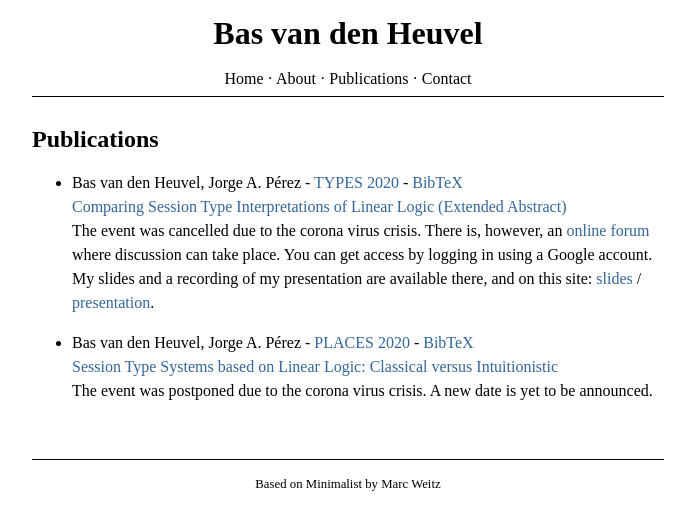
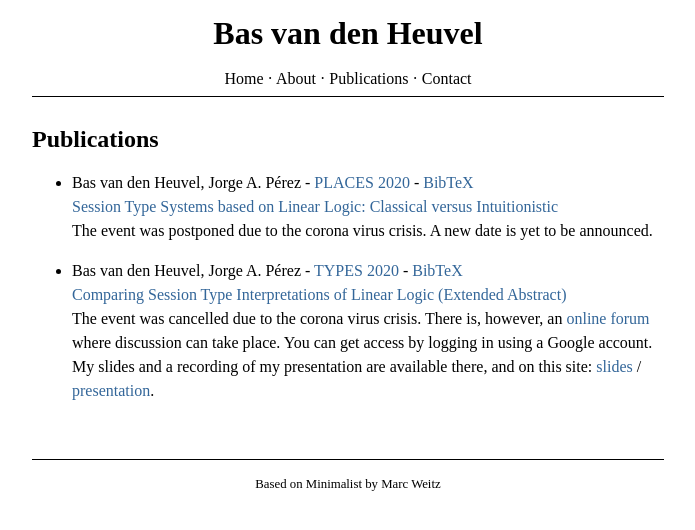
Before and after one commit to basvdheuvel/basvdheuvel.github.io, a Jekyll site: the page built from publications.md, in a window 1280 px wide. Shown: the top 530 px of the page, without its empty margins (292-987 px from the left). Built offline with Jekyll 4.4.1, drawn with Linux system fonts in a browser that asks for light colours; part of the change alters nothing that is shown.

```diff
--- a/publications.md
+++ b/publications.md
@@ -3,6 +3,14 @@ layout: default
 title: Publications
 permalink: /pubs/
 ---
+
+* Bas van den Heuvel, Jorge A. Pérez -
+  [PLACES 2020](http://places20.by.di.fc.ul.pt/) -
+  [BibTeX]({{site.url}}{{site.baseurl}}/assets/static/bibtex/places2020.bib) <br />
+  [Session Type Systems based on Linear Logic: Classical versus
+  Intuitionistic](https://cgi.cse.unsw.edu.au/~eptcs/paper.cgi?PLACES2020.1.pdf) <br />
+  The event was postponed due to the corona virus crisis. A new date is yet to
+  be announced.
 
 * Bas van den Heuvel, Jorge A. Pérez -
   [TYPES 2020](https://types2020.di.unito.it/) -
@@ -16,11 +24,3 @@ permalink: /pubs/
   on this site:
   [slides]({{site.url}}{{site.baseurl}}/assets/static/types2020.pdf) /
   [presentation]({{site.url}}{{site.baseurl}}/assets/static/types2020.mp4).
-
-* Bas van den Heuvel, Jorge A. Pérez -
-  [PLACES 2020](http://places20.by.di.fc.ul.pt/) -
-  [BibTeX]({{site.url}}{{site.baseurl}}/assets/static/bibtex/places2020.bib) <br />
-  [Session Type Systems based on Linear Logic: Classical versus
-  Intuitionistic](https://cgi.cse.unsw.edu.au/~eptcs/paper.cgi?PLACES2020.1.pdf) <br />
-  The event was postponed due to the corona virus crisis. A new date is yet to
-  be announced.
```
Also changed, not shown: 11 other files.
